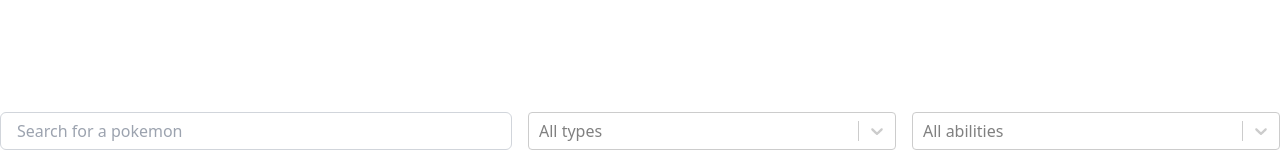
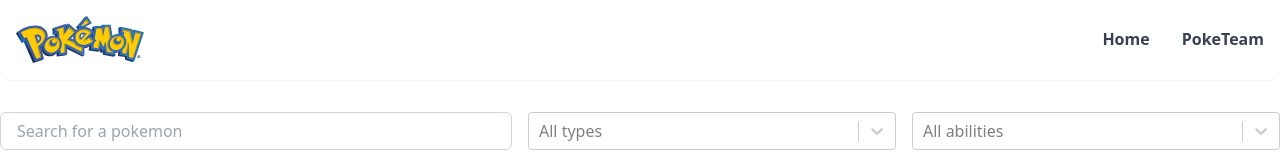
Before and after one commit to EnriqueHuezo/pokeapp-reactts, a React (Vite) app: page / in a window 1280 px wide. Shown: the top 160 px of the page. Built offline with nearby package versions, Linux system fonts and the light colour scheme; no server answers.

Commit message:
:sparkles: feat(topbar): add topbar component, set navigation routes and new image-logo

```diff
--- /dev/null
+++ b/src/components/TopBar.tsx
@@ -0,0 +1,25 @@
+import { Link } from "react-router-dom"
+import { navigationItems } from "../utils"
+import pokemonLogo from "../assets/pokemon-logo.svg"
+
+export const TopBar = () => {
+    return (
+        <header className="w-full h-20 fixed p-4 z-50 bg-white shadow-sm rounded-b-xl">
+            <div className="basic-spacing !py-0 flex flex-row justify-between items-center">
+                <figure className="w-full max-w-32">
+                    <img src={pokemonLogo} alt="Pokemon Logo" />
+                </figure>
+
+                <nav>
+                    <ul className="flex flex-row gap-8">
+                        {
+                            navigationItems.map((navItem) => (
+                                <Link className="text-gray-700 font-semibold" key={navItem.name} to={navItem.url}>{navItem.name}</Link>
+                            ))
+                        }
+                    </ul>
+                </nav>
+            </div>
+        </header>
+    )
+}
--- a/src/layout/MainLayout.tsx
+++ b/src/layout/MainLayout.tsx
@@ -1,8 +1,10 @@
 import { Outlet } from "react-router"
+import { TopBar } from "../components/TopBar"
 
 export const MainLayout = () => {
   return (
     <main>
+        <TopBar />
         <Outlet />
     </main>
   )
--- a/src/utils/index.ts
+++ b/src/utils/index.ts
@@ -48,3 +48,14 @@
     value: key,
     label: key.charAt(0).toUpperCase() + key.slice(1),
 }));
+
+export const navigationItems = [
+    {
+        name: 'Home',
+        url: '/'
+    },
+    {
+        name: 'PokeTeam',
+        url: '/poketeams'
+    }
+]
```
Also changed, not shown: src/main.tsx (+9 -0 lines), src/assets/pokemon-logo.svg (added).
